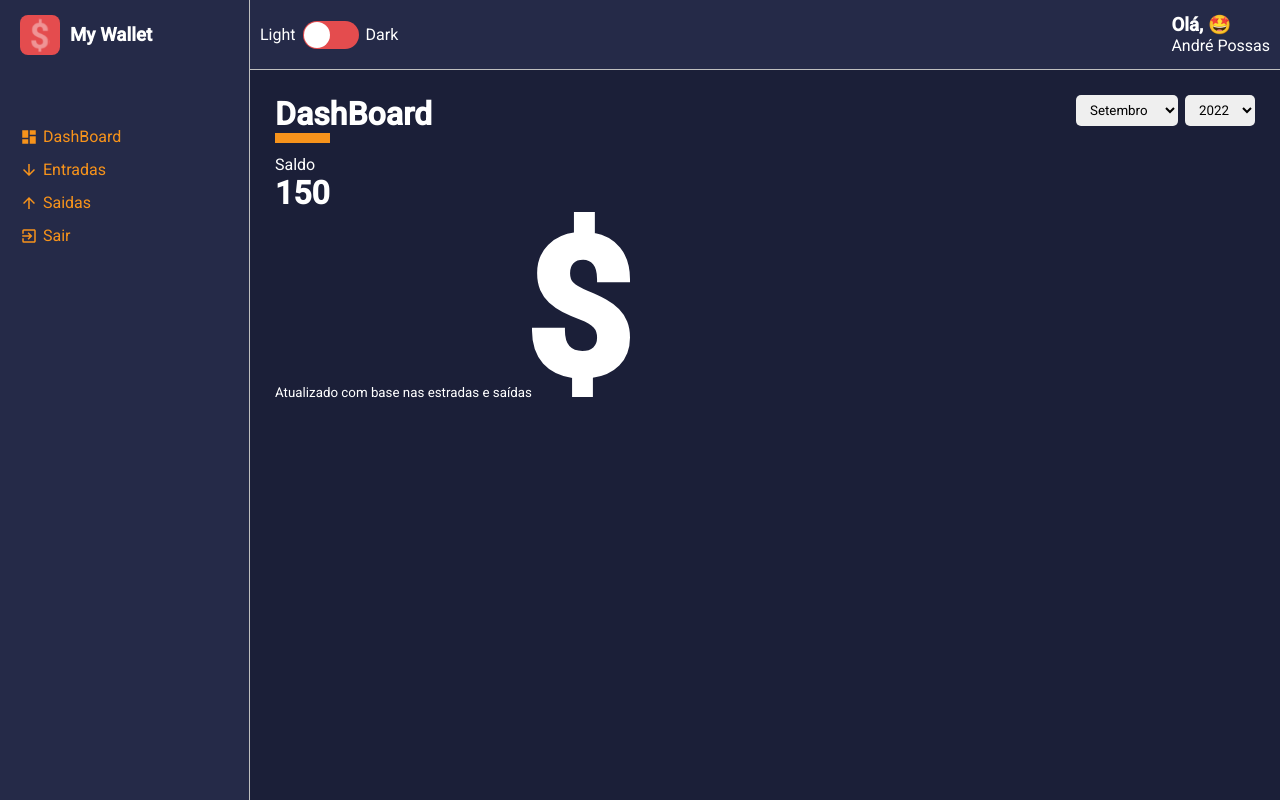
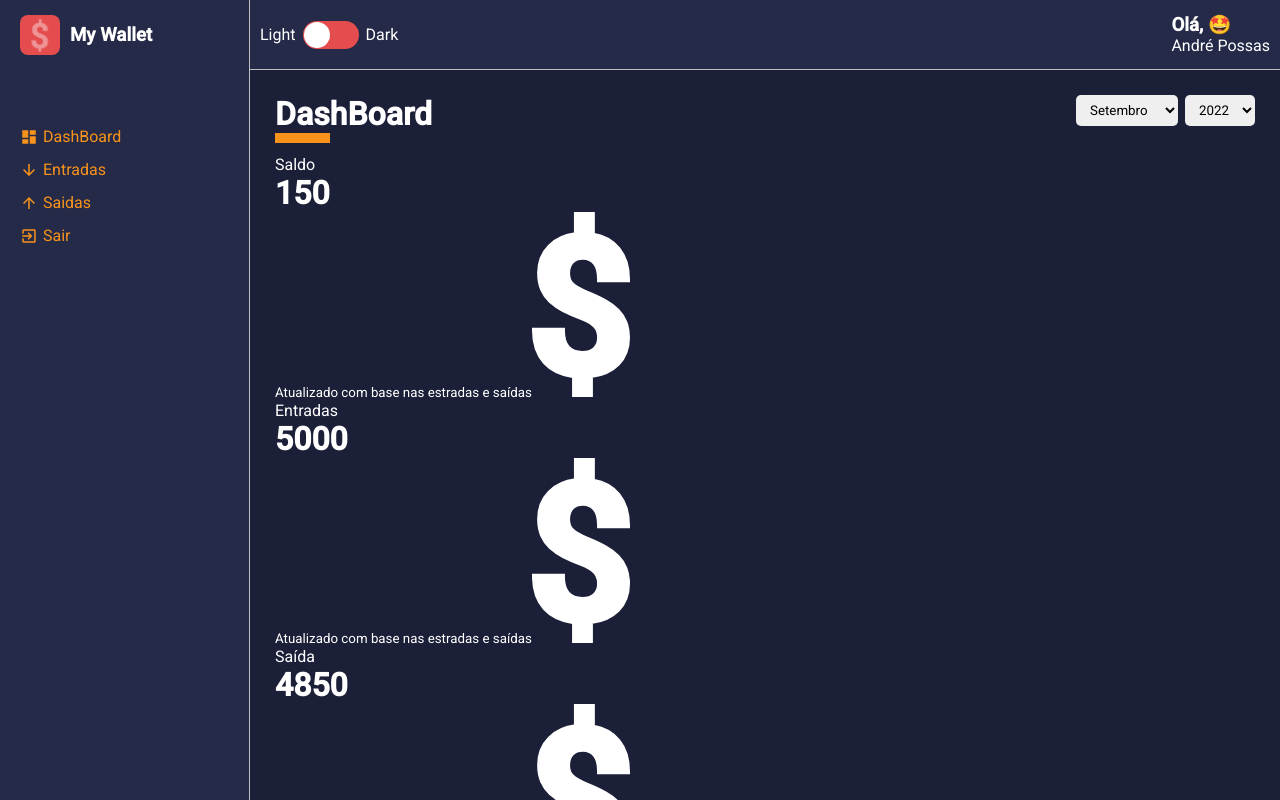
Before and after one commit to dekopossas/dashboard, a React (Create React App) app in the folder frontend/: page /dashboard in a window 1280 px wide. Built offline with nearby package versions, Linux system fonts and the light colour scheme.

Commit message:
render all card

```diff
--- a/frontend/src/pages/Dashboard/index.tsx
+++ b/frontend/src/pages/Dashboard/index.tsx
@@ -88,7 +88,20 @@ function Dashboard() {
           footerlabe="Atualizado com base nas estradas e saídas"
           icon="dolar"
         />
-
+        <WalletBox
+          title="Entradas"
+          color='#f7931b'
+          amount={5000.00}
+          footerlabe="Atualizado com base nas estradas e saídas"
+          icon="arrow-up"
+        />
+                <WalletBox
+          title="Saída"
+          color='#E44c4e'
+          amount={4850.00}
+          footerlabe="Atualizado com base nas estradas e saídas"
+          icon="arrow-down"
+        />
       </Content>
     </Container>
   );
```
